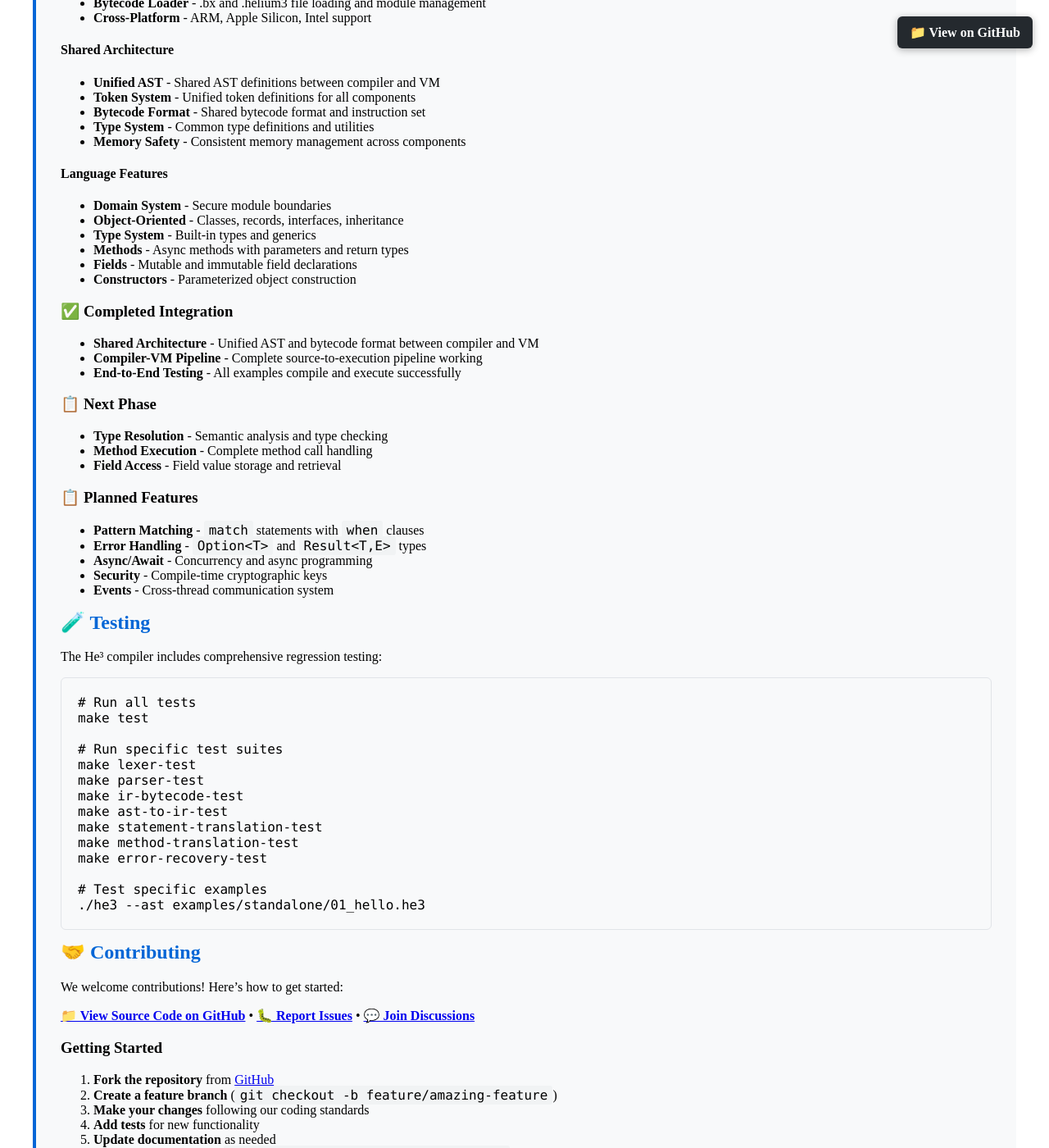
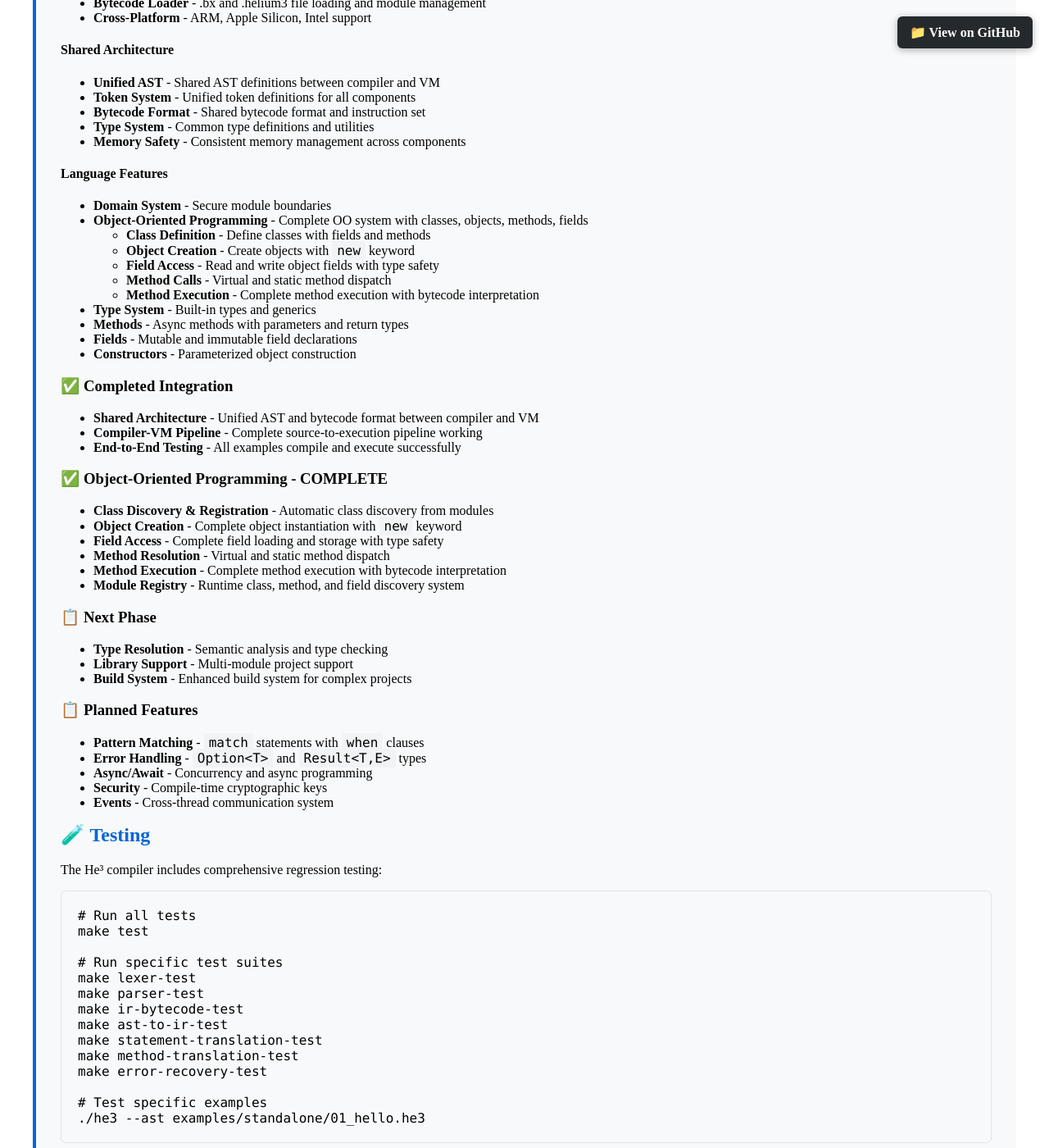
Before and after one commit to mootwise-matt/he3-lang, a Jekyll site: the page built from docs/index.md, in a window 1280 px wide and 1400 px high, scrolled down 4792 px. Shown: the whole window at 82% size. Built offline with Jekyll 4.4.1, drawn with Linux system fonts in a browser that asks for light colours.

Commit message:
Update All Documentation - Object-Oriented Programming COMPLETE
📚 Documentation Updates:
- Updated README.md with complete OO implementation status
- Updated compiler roadmap with completed OO features
- Updated VM roadmap with Phase 4 completion
- Updated OO language documentation with implementation status
- Updated main documentation index with OO achievements
- Updated module registry documentation with completion status

✅ OO Implementation Status:
- Class Discovery & Registration - COMPLETE
- Object Creation - COMPLETE
- Field Access - COMPLETE
- Method Resolution - COMPLETE
- Method Execution - COMPLETE
- Module Registry System - COMPLETE

🎯 Major Milestone:
The He³ language now has a fully functional
Object-Oriented Programming system! 🚀

All documentation now accurately reflects the current
implementation status and capabilities.

```diff
--- a/docs/index.md
+++ b/docs/index.md
@@ -237,7 +237,12 @@ class Program {
 
 #### **Language Features**
 - **Domain System** - Secure module boundaries
-- **Object-Oriented** - Classes, records, interfaces, inheritance
+- **Object-Oriented Programming** - Complete OO system with classes, objects, methods, fields
+  - **Class Definition** - Define classes with fields and methods
+  - **Object Creation** - Create objects with `new` keyword
+  - **Field Access** - Read and write object fields with type safety
+  - **Method Calls** - Virtual and static method dispatch
+  - **Method Execution** - Complete method execution with bytecode interpretation
 - **Type System** - Built-in types and generics
 - **Methods** - Async methods with parameters and return types
 - **Fields** - Mutable and immutable field declarations
@@ -248,10 +253,18 @@ class Program {
 - **Compiler-VM Pipeline** - Complete source-to-execution pipeline working
 - **End-to-End Testing** - All examples compile and execute successfully
 
+### ✅ **Object-Oriented Programming - COMPLETE**
+- **Class Discovery & Registration** - Automatic class discovery from modules
+- **Object Creation** - Complete object instantiation with `new` keyword
+- **Field Access** - Complete field loading and storage with type safety
+- **Method Resolution** - Virtual and static method dispatch
+- **Method Execution** - Complete method execution with bytecode interpretation
+- **Module Registry** - Runtime class, method, and field discovery system
+
 ### 📋 **Next Phase**
 - **Type Resolution** - Semantic analysis and type checking
-- **Method Execution** - Complete method call handling
-- **Field Access** - Field value storage and retrieval
+- **Library Support** - Multi-module project support
+- **Build System** - Enhanced build system for complex projects
 
 ### 📋 **Planned Features**
 - **Pattern Matching** - `match` statements with `when` clauses
```
Also changed, not shown: other parts of docs/index.md (+1 -1 lines), docs/compiler/roadmap.md (+10 -8 lines), docs/language/oo.md (+14 -1 lines), docs/vm/module-registry.md (+11 -0 lines), docs/vm/roadmap.md (+10 -1 lines), README.md.
